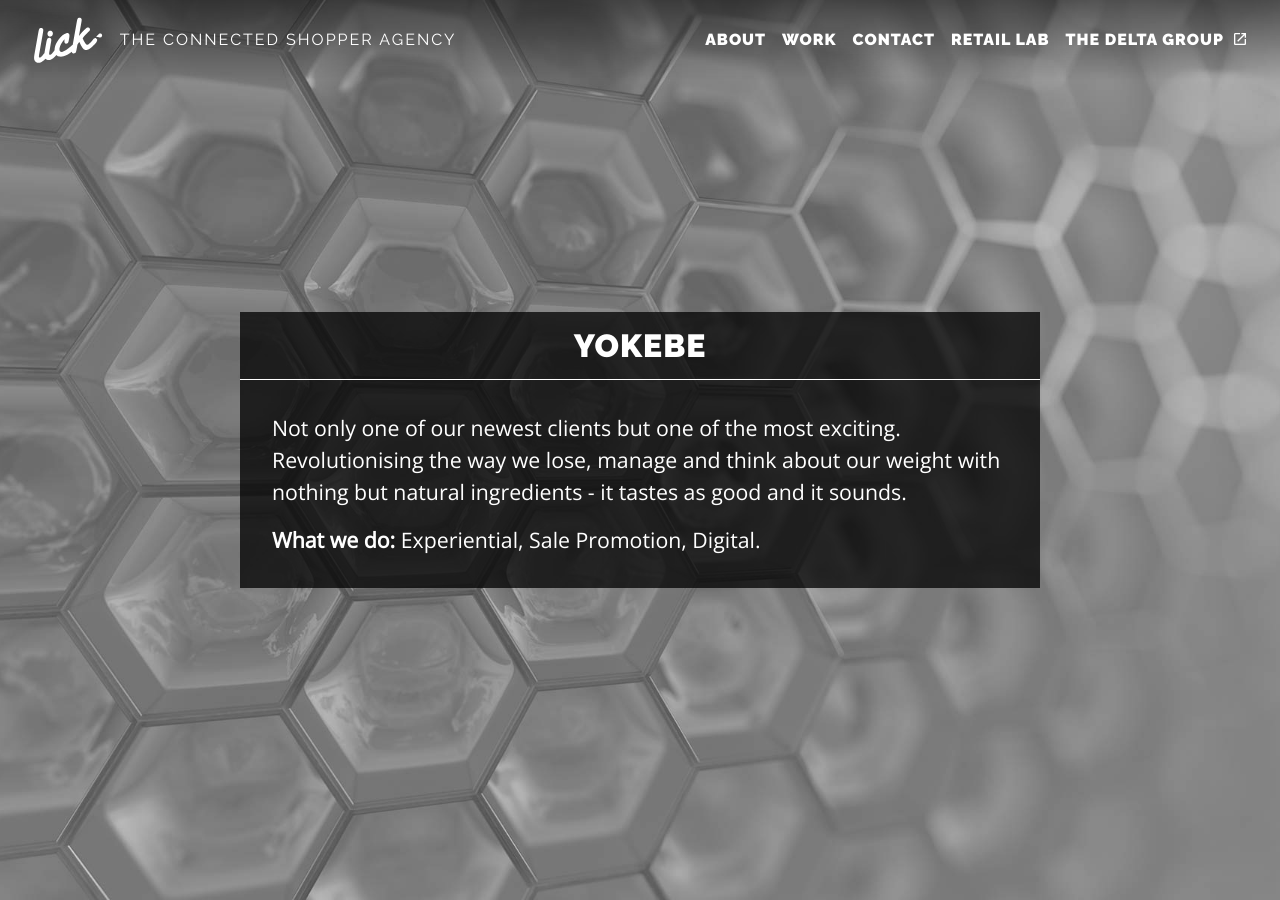
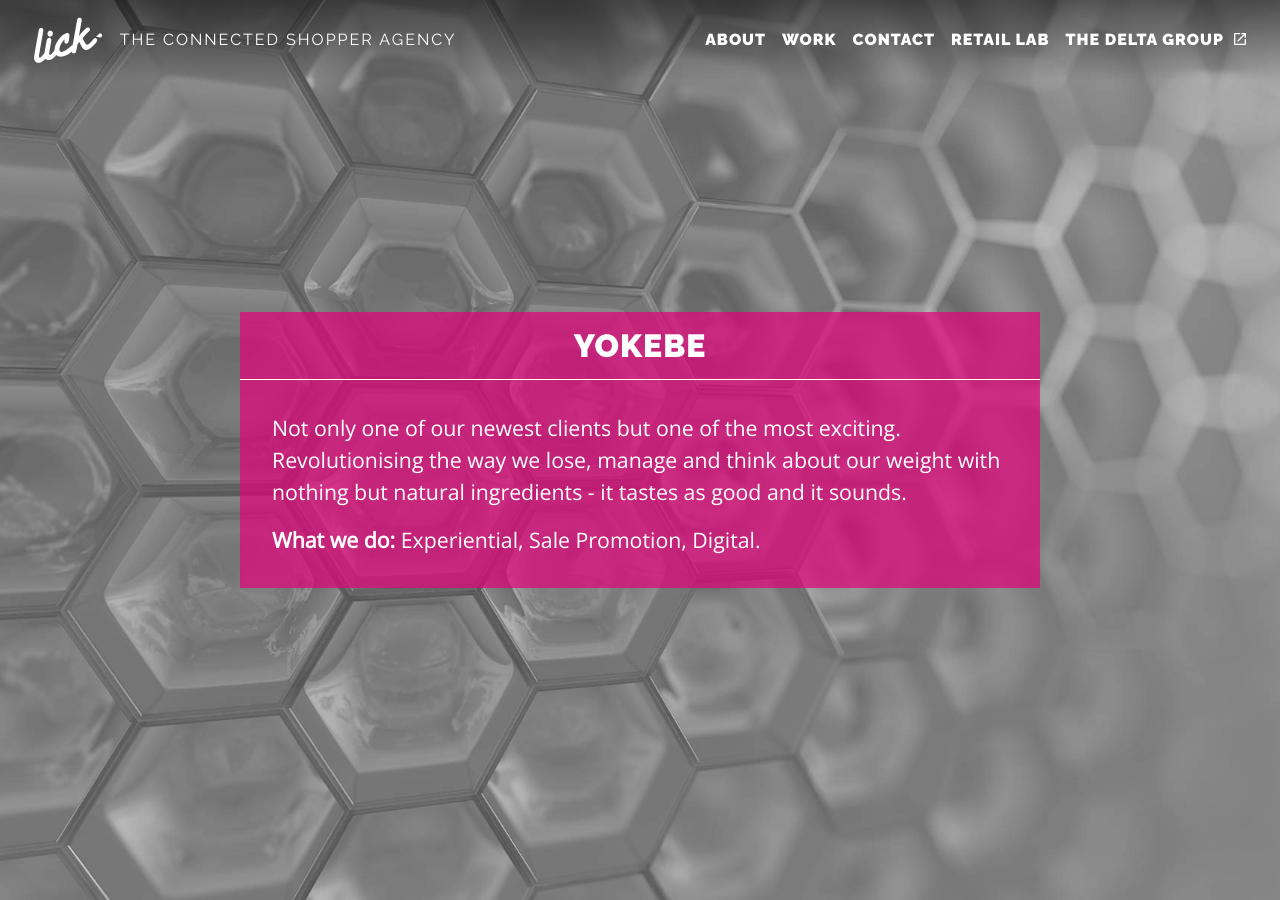
Before and after one commit to lickcreative/website, a Jekyll site: the page built from _work/yokebe.markdown, in a window 1280 px wide and 900 px high. Built offline with Jekyll 4.4.1, drawn with Linux system fonts in a browser that asks for light colours.

Commit message:
Work page stuff

```diff
--- a/_home-sections/contacts.markdown
+++ b/_home-sections/contacts.markdown
@@ -35,7 +35,7 @@ position: 4
       <label for="body">Your message</label>
       <textarea name="body" rows="3" placeholder="Hey Lick…" required></textarea>
 
-      <input type="hidden" name="_next" value="">
+      <input type="hidden" name="_next" value="/form-submitted.html">
       <input type="hidden" name="_subject" value="New website submission" />
 
       <input type="submit" value="Send" class="blue">
--- a/_layouts/work-page.html
+++ b/_layouts/work-page.html
@@ -6,14 +6,14 @@ layout: default
   <div class="cover" style="background-image: url('{{ page.cover_image }}');">
     {% assign contents = page.content | strip_newlines %}
     {% if contents != "" %}
-      <div class="cover__box">
+      <div class="cover__box cover__box--primary">
         <h1 class="cover__heading u-text-center">{{ page.title }}</h1>
         <div class="cover__content u-big-text">{{ content }}</div>
       </div>
     {% endif %}
   </div>
 </section>
-{% if page.work_assets %}
+<!-- {% if page.work_assets %}
 <section class="section u-vertical-space">
   <div class="grid grid--gutter u-center-block u-center-block--large">
     {% for image in page.work_assets %}
@@ -23,4 +23,4 @@ layout: default
     {% endfor %}
   </div>
 </section>
-{% endif %}
+{% endif %} -->
--- a/_sass/_cover.scss
+++ b/_sass/_cover.scss
@@ -84,6 +84,9 @@
       margin: 0;
       max-width: 50rem;
       height: auto;
+    }
+    &--primary {
+      background: rgba($brand-color, 0.7);
     }
     &--lab {
       -ms-flex-order: -1;
--- a/_sass/_utilities.scss
+++ b/_sass/_utilities.scss
@@ -24,7 +24,7 @@
   text-align-last: center;
 }
 
-.u-vertical-space {
+.u-vertical-space + .u-vertical-space {
   @include vertical-space;
 }
 
```
